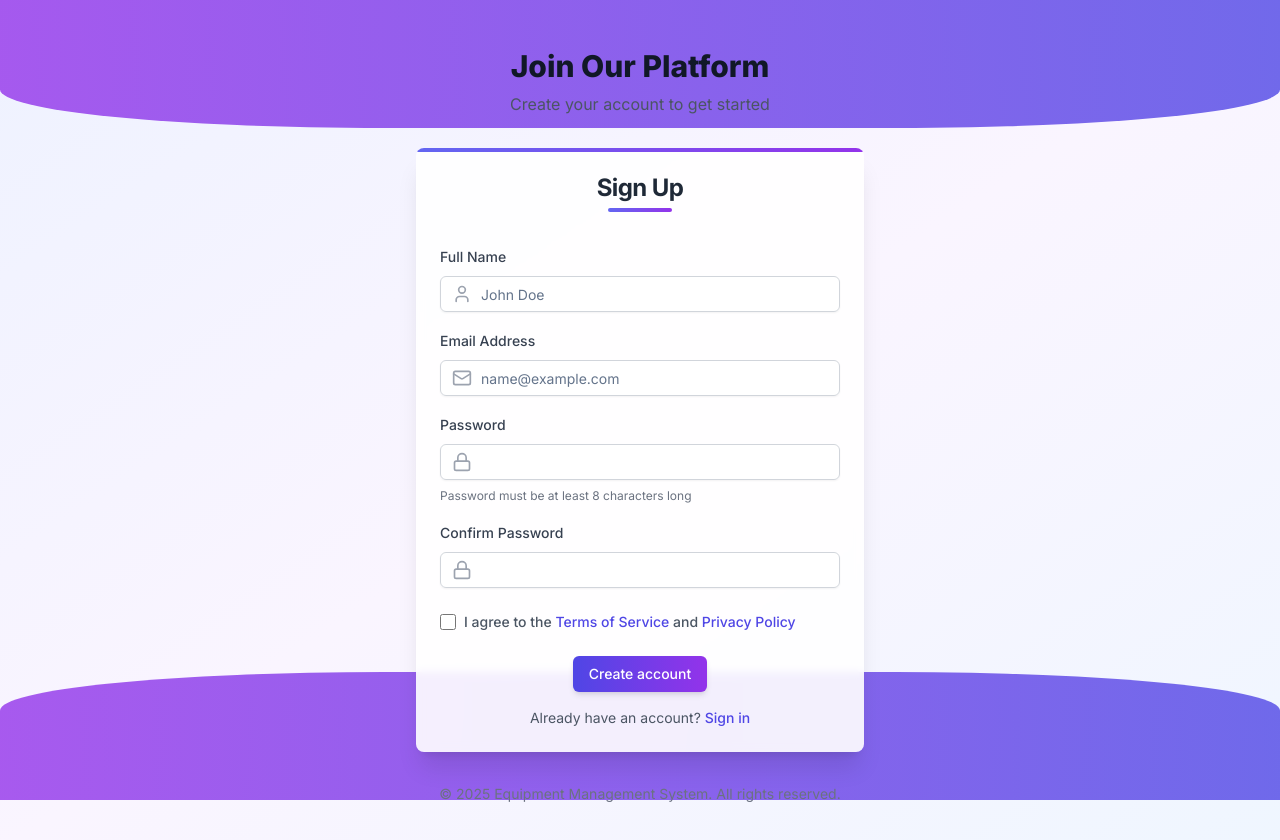
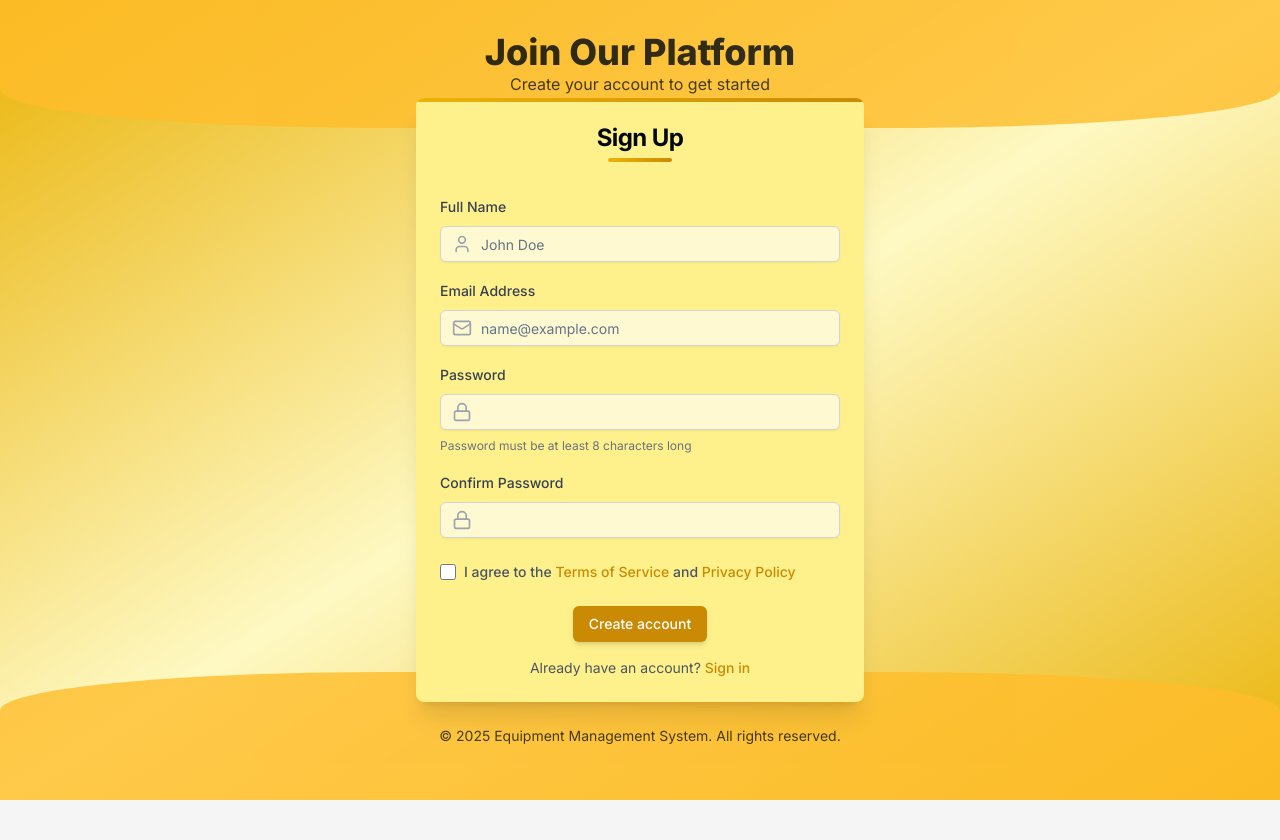
Before and after one commit to Sumantbhatta/MI-6.0, a Next.js app in the folder fro4.0/: page /register in a window 1280 px wide. Shown: the top 840 px of the page. After the commit the page ends 800 px from the top, so only its background shows below. Built offline with nearby package versions, Linux system fonts and the light colour scheme; a web font is replaced by a local one.

Commit message:
updated login and signup

```diff
--- a/fro4.0/src/app/register/page.tsx
+++ b/fro4.0/src/app/register/page.tsx
@@ -64,21 +64,59 @@ export default function RegisterPage() {
       return;
     }
 
+    if (formData.password.length < 8) {
+      setError('Password must be at least 8 characters long');
+      return;
+    }
+
+    if (!formData.name.trim()) {
+      setError('Name is required');
+      return;
+    }
+
+    if (!formData.email.trim()) {
+      setError('Email is required');
+      return;
+    }
+
+    // Email format validation
+    const emailRegex = /^[^\s@]+@[^\s@]+\.[^\s@]+$/;
+    if (!emailRegex.test(formData.email)) {
+      setError('Please enter a valid email address');
+      return;
+    }
+
     try {
       await register(formData.name, formData.email, formData.password);
-    } catch (err) {
-      setError('Failed to create account. Please try again.');
+      // If we get here, registration was successful and we're being redirected
+      // No need to show any error message
+    } catch (err: any) {
+      // Only show error if it's a critical error
+      if (err.message.includes('auth')) {
+        console.error('Critical registration error:', err);
+        setError(err.message || 'Failed to create account. Please try again.');
+      }
+      // For non-critical errors, just log them
+      console.warn('Non-critical registration error:', err);
     }
   };
 
   return (
-    <div className="min-h-screen flex items-center justify-center bg-gradient-to-br from-indigo-50 via-purple-50 to-blue-50 py-12 px-4 sm:px-6 lg:px-8 overflow-hidden">
+    <div className="min-h-screen flex items-center justify-center bg-gradient-to-br from-yellow-500 via-yellow-100 to-yellow-500 py-12 px-4 sm:px-6 lg:px-8 overflow-hidden">
       <motion.div
-        className="absolute top-0 right-0 w-full h-32 bg-gradient-to-l from-indigo-600 to-purple-600 rounded-b-[30%] opacity-80 z-0"
+        className="absolute top-0 right-0 w-full h-32 bg-gradient-to-l from-[#ffbd2b] to-[#ffbd2b] rounded-b-[30%] opacity-80 z-0"
         initial={{ x: '100%', opacity: 0 }}
         animate={{ x: 0, opacity: 0.8 }}
         transition={{ duration: 0.8, ease: 'easeOut' }}
-      />
+      >
+        <motion.div
+          className="text-center absolute top-1/2 left-1/2 transform -translate-x-1/2 -translate-y-1/2"
+          variants={itemVariants}
+        >
+          <h1 className="text-4xl font-extrabold text-black">Join Our Platform</h1>
+          <p className="text-black/90">Create your account to get started</p>
+        </motion.div>
+      </motion.div>
 
       <motion.div
         className="w-full max-w-md z-10"
@@ -86,26 +124,18 @@ export default function RegisterPage() {
         initial="hidden"
         animate="visible"
       >
-        <motion.div
-          className="text-center mb-8"
-          variants={itemVariants}
-        >
-          <h1 className="text-3xl font-extrabold text-gray-900 mb-2">Join Our Platform</h1>
-          <p className="text-gray-600">Create your account to get started</p>
-        </motion.div>
-
         <motion.div variants={itemVariants}>
-          <Card className="w-full max-w-md border-none shadow-xl bg-white/90 backdrop-blur-sm overflow-hidden">
+          <Card className="w-full max-w-md border-none shadow-xl bg-yellow-200 backdrop-blur-sm overflow-hidden">
             <motion.div
-              className="absolute top-0 left-0 w-full h-1 bg-gradient-to-r from-indigo-500 to-purple-600"
+              className="absolute top-0 left-0 w-full h-1 bg-gradient-to-r from-yellow-500 to-yellow-600"
               initial={{ scaleX: 0, originX: 0 }}
               animate={{ scaleX: 1 }}
               transition={{ delay: 0.5, duration: 0.8, ease: 'easeOut' }}
             />
             <CardHeader className="space-y-1 pb-2">
-              <CardTitle className="text-2xl font-bold text-center text-gray-800">Sign Up</CardTitle>
+              <CardTitle className="text-2xl font-bold text-center text-black-800">Sign Up</CardTitle>
               <motion.div
-                className="w-16 h-1 bg-gradient-to-r from-indigo-500 to-purple-600 mx-auto rounded-full"
+                className="w-16 h-1 bg-gradient-to-r from-yellow-500 to-yellow-600 mx-auto rounded-full"
                 initial={{ width: 0 }}
                 animate={{ width: 64 }}
                 transition={{ delay: 0.6, duration: 0.4 }}
@@ -140,7 +170,7 @@ export default function RegisterPage() {
                     required
                     value={formData.name}
                     onChange={handleChange}
-                    className="pl-10 bg-white/60 border-gray-300 focus:border-indigo-500 focus:ring-indigo-500 transition-all duration-200"
+                    className="pl-10 bg-white/60 border-gray-300 focus:border-orange-500 focus:ring-orange-500 transition-all duration-200"
                   />
                 </div>
               </motion.div>
@@ -159,7 +189,7 @@ export default function RegisterPage() {
                     required
                     value={formData.email}
                     onChange={handleChange}
-                    className="pl-10 bg-white/60 border-gray-300 focus:border-indigo-500 focus:ring-indigo-500 transition-all duration-200"
+                    className="pl-10 bg-white/60 border-gray-300 focus:border-orange-500 focus:ring-orange-500 transition-all duration-200"
                   />
                 </div>
               </motion.div>
@@ -177,7 +207,7 @@ export default function RegisterPage() {
                     required
                     value={formData.password}
                     onChange={handleChange}
-                    className="pl-10 bg-white/60 border-gray-300 focus:border-indigo-500 focus:ring-indigo-500 transition-all duration-200"
+                    className="pl-10 bg-white/60 border-gray-300 focus:border-orange-500 focus:ring-orange-500 transition-all duration-200"
                   />
                 </div>
                 <p className="text-xs text-gray-500 mt-1">Password must be at least 8 characters long</p>
@@ -196,7 +226,7 @@ export default function RegisterPage() {
                     required
                     value={formData.confirmPassword}
                     onChange={handleChange}
-                    className="pl-10 bg-white/60 border-gray-300 focus:border-indigo-500 focus:ring-indigo-500 transition-all duration-200"
+                    className="pl-10 bg-white/60 border-gray-300 focus:border-orange-500 focus:ring-orange-500 transition-all duration-200"
                   />
                 </div>
               </motion.div>
@@ -205,11 +235,11 @@ export default function RegisterPage() {
                 <input
                   type="checkbox"
                   id="terms"
-                  className="h-4 w-4 text-indigo-600 focus:ring-indigo-500 border-gray-300 rounded"
+                  className="h-4 w-4 text-yellow-600 focus:ring-yellow-500 border-gray-300 rounded"
                   required
                 />
                 <Label htmlFor="terms" className="text-sm text-gray-600">
-                  I agree to the <a href="#" className="text-indigo-600 hover:text-indigo-500">Terms of Service</a> and <a href="#" className="text-indigo-600 hover:text-indigo-500">Privacy Policy</a>
+                  I agree to the <a href="#" className="text-yellow-600 hover:text-yellow-500">Terms of Service</a> and <a href="#" className="text-yellow-600 hover:text-yellow-500">Privacy Policy</a>
                 </Label>
               </motion.div>
             </CardContent>
@@ -218,7 +248,7 @@ export default function RegisterPage() {
               <motion.div variants={itemVariants}>
                 <Button
                   type="submit"
-                  className="w-full bg-gradient-to-r from-indigo-600 to-purple-600 hover:from-indigo-700 hover:to-purple-700 text-white font-medium py-2 px-4 rounded-md transition-all duration-200 shadow-md hover:shadow-lg"
+                  className="w-full bg-gradient-to-r from-yellow-600 to-yellow-600 hover:from-yellow-700 hover:to-yellow-700 text-white font-medium py-2 px-4 rounded-md transition-all duration-200 shadow-md hover:shadow-lg"
                   disabled={authLoading}
                 >
                   {authLoading ? (
@@ -234,7 +264,7 @@ export default function RegisterPage() {
 
               <motion.div className="text-center text-sm mt-4" variants={itemVariants}>
                 <span className="text-gray-600">Already have an account?</span>{' '}
-                <Link href="/login" className="text-indigo-600 hover:text-indigo-500 font-medium transition-colors duration-200">
+                <Link href="/login" className="text-yellow-600 hover:text-yellow-500 font-medium transition-colors duration-200">
                   Sign in
                 </Link>
               </motion.div>
@@ -243,20 +273,24 @@ export default function RegisterPage() {
           </Card>
         </motion.div>
 
-        <motion.div
-          className="text-center mt-8 text-sm text-gray-500"
-          variants={fadeIn}
-        >
-          &copy; {new Date().getFullYear()} Equipment Management System. All rights reserved.
-        </motion.div>
+
       </motion.div>
 
       <motion.div
-        className="absolute bottom-0 left-0 w-full h-32 bg-gradient-to-r from-purple-600 to-indigo-600 rounded-t-[30%] opacity-80 z-0"
+        className="absolute bottom-0 left-0 w-full h-32 bg-gradient-to-r from-[#ffbd2b] to-[#ffbd2b] rounded-t-[30%] opacity-80 z-0"
         initial={{ x: '-100%', opacity: 0 }}
         animate={{ x: 0, opacity: 0.8 }}
         transition={{ duration: 0.8, ease: 'easeOut', delay: 0.2 }}
-      />
+      >
+        <motion.div
+          className="text-center absolute top-1/2 left-1/2 transform -translate-x-1/2 -translate-y-1/2"
+          variants={fadeIn}
+        >
+          <p className="text-sm text-black/90">
+            &copy; {new Date().getFullYear()} Equipment Management System. All rights reserved.
+          </p>
+        </motion.div>
+      </motion.div>
     </div>
   );
 }
--- a/fro4.0/src/contexts/AuthContext.tsx
+++ b/fro4.0/src/contexts/AuthContext.tsx
@@ -45,7 +45,7 @@ export function AuthProvider({ children }: { children: ReactNode }) {
         pathname !== '/login' &&
         pathname !== '/register' &&
         pathname !== '/') {
-      router.push('/login');
+      router.push('/');
     }
   }, [user, loading, pathname, router]);
 
--- /dev/null
+++ b/fro4.0/src/lib/supabase.ts
@@ -0,0 +1,6 @@
+import { createClient } from '@supabase/supabase-js';
+
+const supabaseUrl = process.env.NEXT_PUBLIC_SUPABASE_URL!;
+const supabaseAnonKey = process.env.NEXT_PUBLIC_SUPABASE_ANON_KEY!;
+
+export const supabase = createClient(supabaseUrl, supabaseAnonKey);
```
Also changed, not shown: fro4.0/src/app/login/page.tsx (+37 -40 lines).
